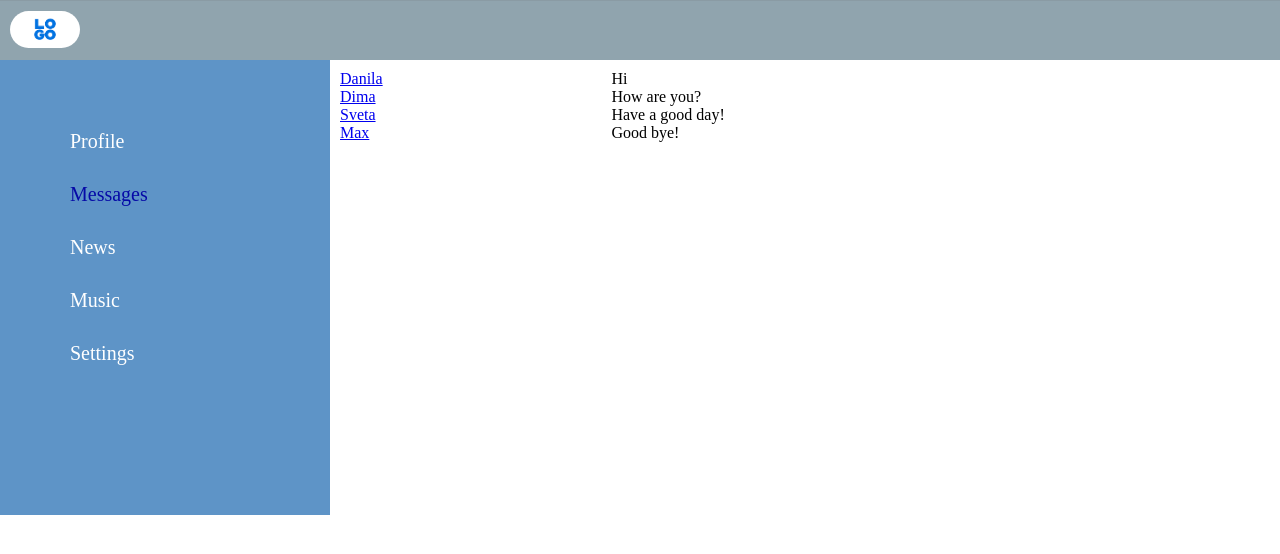
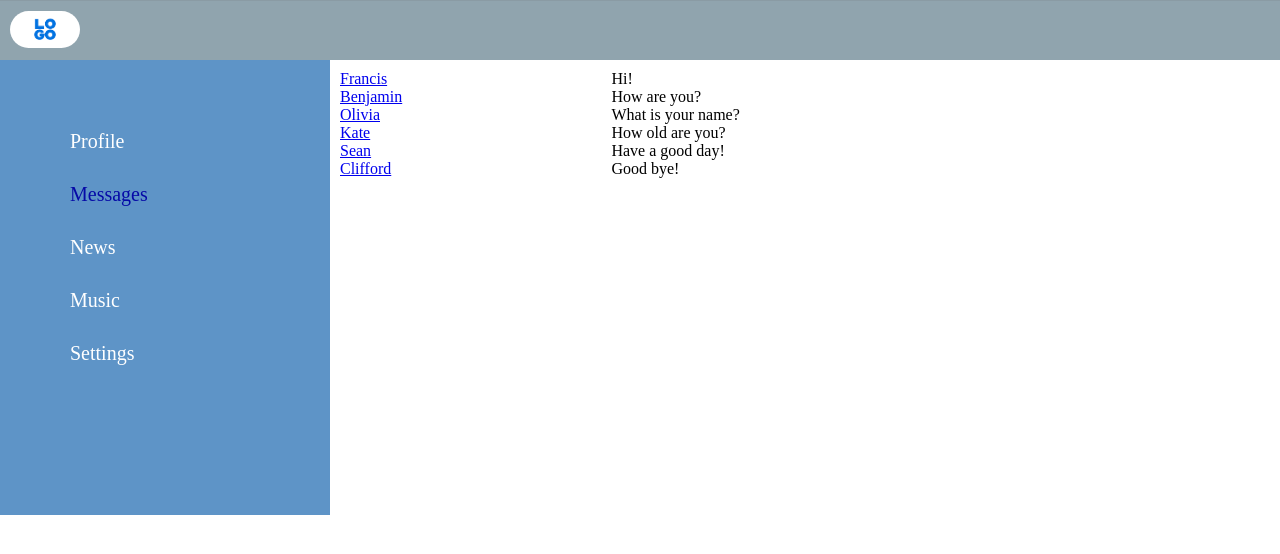
Before and after one commit to AnastasiaStarodubtseva/Social-network, a React (Create React App) app: page /dialogs in a window 1280 px wide. Shown: the top 554 px of the page. Built offline with nearby package versions, Linux system fonts and the light colour scheme; a web font is replaced by a local one.

Commit message:
Encapsulating Dialog and Profile Components

```diff
--- a/src/App.css
+++ b/src/App.css
@@ -7,9 +7,7 @@ body, html {
   display: grid;
   width: 100%;
   margin: 0 auto;
-  grid-template-areas:
-  'h h'
-  'n c';
+  grid-template-areas: 'h h' 'n c';
 
   grid-template-rows: 60px 1fr;
   grid-template-columns: 2fr 10fr;
--- a/src/components/Dialogs/Dialogs.jsx
+++ b/src/components/Dialogs/Dialogs.jsx
@@ -1,29 +1,41 @@
 import React from 'react';
 import { NavLink } from 'react-router-dom';
 import s from './Dialogs.module.css';
+
+const DialogItem = (props) => {
+  let path='/dialogs/' + props.id;
+
+  return (
+    <div className={s.dialog + ' ' + s.active}>
+      <NavLink to={path}>{props.name}</NavLink>
+    </div>
+  )
+}
+
+const Message = (props) => {
+  return (
+    <div className={s.dialog}>{props.message}</div>
+  )
+}
 
 const Dialogs = (props) => {
   return (
     <div className={s.dialogs}>
       <div className={s.dialogsItems}>
-        <div className={s.dialog + ' ' + s.active}>
-          <NavLink to='/dialogs/1'>Danila</NavLink>
-        </div>
-        <div className={s.dialog}>
-          <NavLink to='/dialogs/2'>Dima</NavLink>
-        </div>
-        <div className={s.dialog}>
-          <NavLink to='/dialogs/3'>Sveta</NavLink>
-        </div>
-        <div className={s.dialog}>
-          <NavLink to='/dialogs/4'>Max</NavLink>
-        </div>
+        <DialogItem name='Francis' id='1'/>
+        <DialogItem name='Benjamin' id='2'/>
+        <DialogItem name='Olivia' id='3'/>
+        <DialogItem name='Kate' id='4'/>
+        <DialogItem name='Sean' id='5'/>
+        <DialogItem name='Clifford' id='6'/>
       </div>
       <div className={s.messages}>
-        <div className={s.dialog}>Hi</div>
-        <div className={s.dialog}>How are you?</div>
-        <div className={s.dialog}>Have a good day!</div>
-        <div className={s.dialog}>Good bye!</div>
+        <Message message='Hi!'/>
+        <Message message='How are you?'/>
+        <Message message='What is your name?'/>
+        <Message message='How old are you?'/>
+        <Message message='Have a good day!'/>
+        <Message message='Good bye!'/>
       </div>
     </div>
   )
--- a/src/components/Profile/MyPosts/MyPosts.jsx
+++ b/src/components/Profile/MyPosts/MyPosts.jsx
@@ -4,16 +4,22 @@ import Post from './Post/Post';
 
 const MyPosts = () => {
   return (
+    <div className={s.postsBlock}>
+      <h3>My posts</h3>
+      <div>
         <div>
           <textarea></textarea>
+        </div>
+        <div>
           <button>Add post</button>
-      <button>Remove</button>
+        </div>
         <div>New post</div>
         <div className={s.posts}>
           <Post message='Hi, how are you?' likesCount='17' />
           <Post message='It is my first post' likesCount='23' />
         </div>
       </div>
+    </div>
   )
 }
 
--- a/src/components/Profile/MyPosts/MyPosts.module.css
+++ b/src/components/Profile/MyPosts/MyPosts.module.css
@@ -0,0 +1,7 @@
+.postsBlock {
+  padding: 10px;
+}
+
+.posts {
+  margin-top: 10px;
+}
--- a/src/components/Profile/Profile.jsx
+++ b/src/components/Profile/Profile.jsx
@@ -1,15 +1,12 @@
 import React from 'react';
-import s from './Profile.module.css';
-import MyPosts from './MyPosts/MyPosts'
+import MyPosts from './MyPosts/MyPosts';
+import ProfileInfo from './ProfileInfo/ProfileInfo';
 
 const Profile = () => {
   return (
     <div>
-      <img src='https://encrypted-tbn0.gstatic.com/images?q=tbn:ANd9GcRtTkg5CG_CA9QjHyPlzZtGavaWebAl-ud_bA&usqp=CAU'/>
-    <div>
-      ava + discription
-    </div>
-    <MyPosts />
+      <ProfileInfo />
+      <MyPosts />
     </div>
   )
 }
--- /dev/null
+++ b/src/components/Profile/ProfileInfo/ProfileInfo.jsx
@@ -0,0 +1,17 @@
+import React from 'react';
+import s from './ProfileInfo.module.css';
+
+const ProfileInfo = () => {
+  return (
+    <div>
+      <div>
+        <img src='https://encrypted-tbn0.gstatic.com/images?q=tbn:ANd9GcRtTkg5CG_CA9QjHyPlzZtGavaWebAl-ud_bA&usqp=CAU'/>
+      </div>
+      <div className={s.descriptionBlock}>
+        ava + discription
+      </div>
+    </div>
+  )
+}
+
+export default ProfileInfo;
--- /dev/null
+++ b/src/components/Profile/ProfileInfo/ProfileInfo.module.css
@@ -0,0 +1,3 @@
+.descriptionBlock {
+  padding: 10px;
+}
```
Lines whose indentation alone changed are shown as unchanged.
